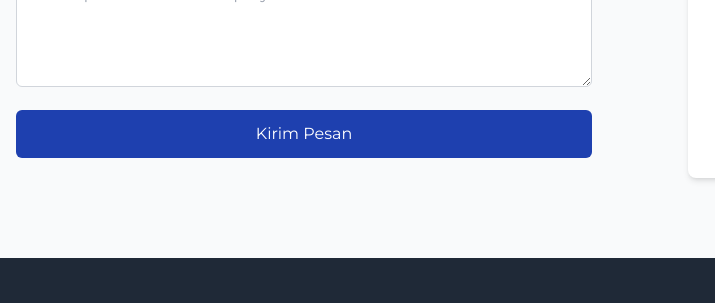
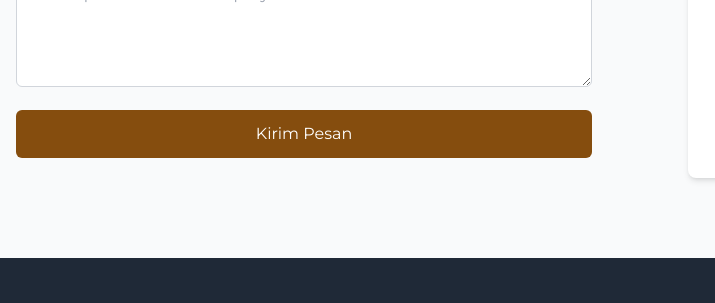
Before and after one commit to zaenalarifin10/rahayu-konstruksi, a plain HTML site: page index.html in a window 1280 px wide. Shown: the part 4610-4913 px from the top of the page, 0-715 px from the left. Drawn offline with nearby package versions, Linux system fonts and the light colour scheme.

Commit message:
Update index.html

```diff
--- a/index.html
+++ b/index.html
@@ -442,7 +442,7 @@
               <p id="messageError" class="text-red-500 text-sm mt-1 hidden">Pesan harus diisi</p>
             </div>
 
-            <button type="submit" class="w-full bg-blue-800 text-white py-3 px-4 rounded-md hover:bg-blue-700 transition-colors focus:outline-none focus:ring-2 focus:ring-blue-500 focus:ring-offset-2">
+            <button type="submit" class="w-full bg-yellow-800 text-white py-3 px-4 rounded-md hover:bg-blue-700 transition-colors focus:outline-none focus:ring-2 focus:ring-blue-500 focus:ring-offset-2">
               Kirim Pesan
             </button>
                            </form>
```
